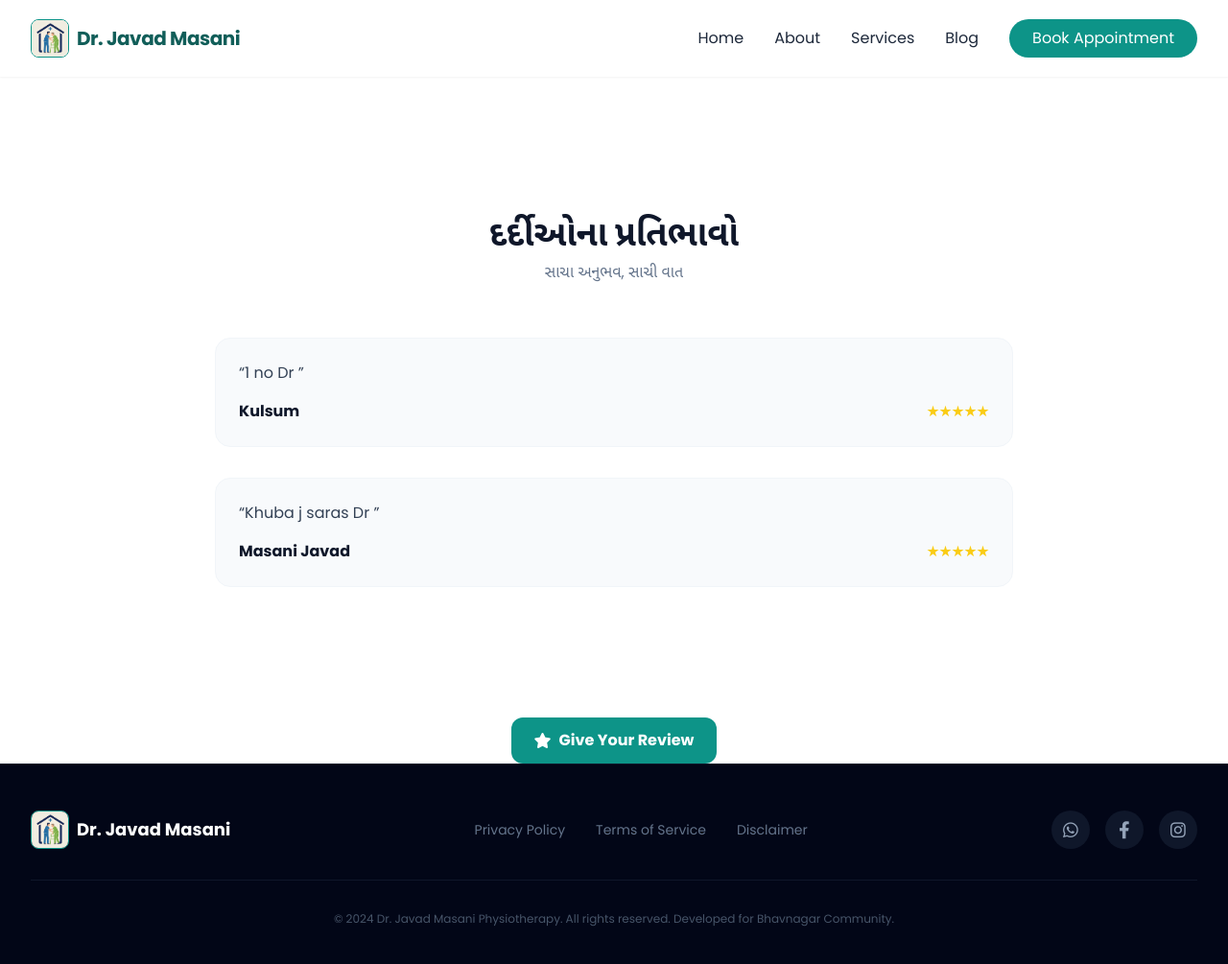
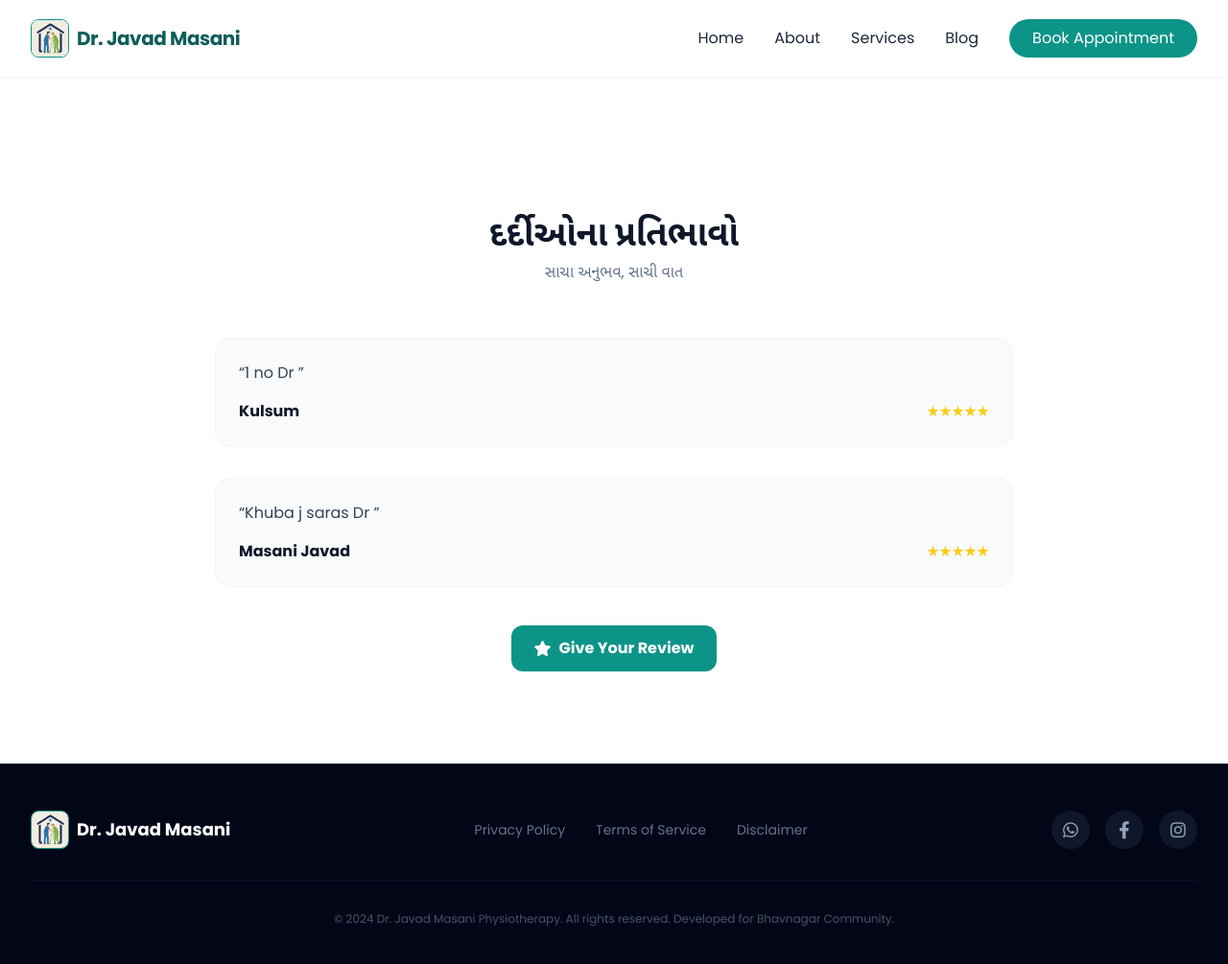
Before and after one commit to JavadMasani/Araogya, a Jekyll site: the page built from reviews.md, in a window 1280 px wide and 1014 px high. Shown: the top 1005 px of the window at 96% size. Built offline with Jekyll 4.4.1, drawn with Linux system fonts in a browser that asks for light colours; nearby versions of some CDN libraries.

Commit message:
Update reviews.md

```diff
--- a/reviews.md
+++ b/reviews.md
@@ -39,8 +39,7 @@ title: Patient Reviews
 
     </div>
   </div>
-</section>
-<div class="text-center mt-10">
+  <div class="text-center mt-10">
   <a href="{{ site.baseurl }}/review"
      class="inline-flex items-center gap-2
             bg-teal-600 text-white
@@ -50,3 +49,4 @@ title: Patient Reviews
     Give Your Review
   </a>
 </div>
+</section>
```
